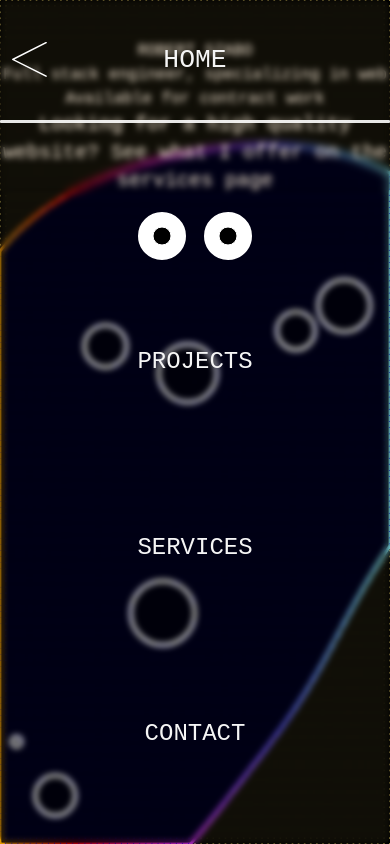
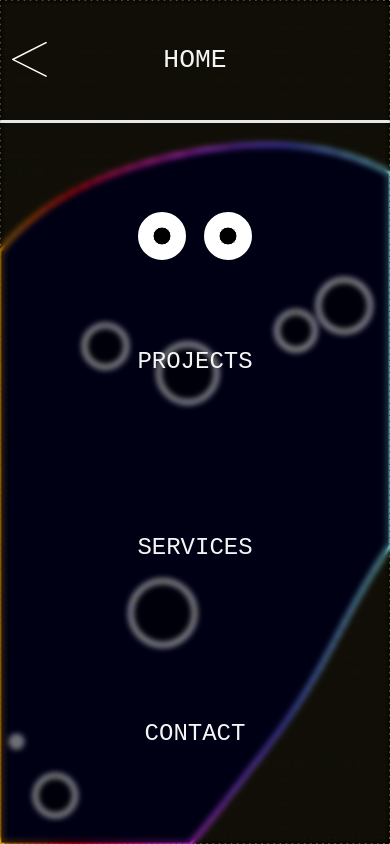
Before and after one commit to szabbbbu/ResumeWebsite, a Next.js app: page / in a window 390 px wide. Built offline with nearby package versions, Linux system fonts and the light colour scheme.

Commit message:
hide front page on mobile load (no blurry animations)

```diff
--- a/src/app/page.tsx
+++ b/src/app/page.tsx
@@ -1,10 +1,14 @@
+"use client"
 import Animated from "@/components/Animated";
+import { useAppContext } from "@/contexts/useAppContext";
 
 export default function Home() {
-
-  console.log("HOME RENDERED:")
+  //TODO: don't start animations until the user closes the menu in mobile
+  const {menuHidden, appWidth} = useAppContext()
   return (
     <div className="flex flex-col sm:w-[100%] h-fit items-center my-[10%] bg-rgba">
+      {(menuHidden || !(appWidth < 680)) ?
+      <>
         <Animated delay={0}>
           <p>ROBERT SZABO</p>
         </Animated>
@@ -20,6 +24,9 @@ export default function Home() {
         <Animated delay={3500}>
           <p className="text-xl flex flex-wrap text-center">Looking for a high quality website? See what I offer on the services page</p>
         </Animated>
+      </>
+      :
+      null }
     </div>
   );
 }
--- a/src/components/isosurface/CanvasLayerSystem/IsosurfaceLayer.tsx
+++ b/src/components/isosurface/CanvasLayerSystem/IsosurfaceLayer.tsx
@@ -5,7 +5,7 @@ import { lerp } from "../../util/LinearInterpolation";
 import GridPoint from "../GridPoint";
 import Pair from "../../util/Pair";
 import { getDistance } from "../../util/Distance";
-import {clamp, normalize} from "../../util/ClampFunctions";
+import {clamp} from "../../util/ClampFunctions";
 import Grid from "../Grid";
 import useIsoContext from "@/contexts/isosurface/useIsoContext";
 import { useAppContext } from "@/contexts/useAppContext";
@@ -52,7 +52,7 @@ ctx: CanvasRenderingContext2D) {
 
 function IsoLayer() {
     const {appWidth} = useAppContext();
-    const [threshold, setThreshold] = useState<number>(2.4);
+    const [threshold, setThreshold] = useState<number>(2.4);//TODO: why isnt this working wtf
     const layerRef = useRef<I_CanvasLayer>(null);
     const {circles} = useIsoContext();
     const animFrameId = useRef<number | null>(null)
@@ -267,7 +267,6 @@ function IsoLayer() {
         ctx.stroke();
     }
 
-
     const update = useCallback(() => {
         if (layerRef.current) {
             const ctx = layerRef.current.getCanvasContext()
@@ -331,6 +330,7 @@ function IsoLayer() {
                 ctx.imageSmoothingQuality = "high";
             }
         }
+        //start marching squares
         update();
         return () => {
             if (animFrameId.current) {
```
Lines whose indentation alone changed are shown as unchanged.
